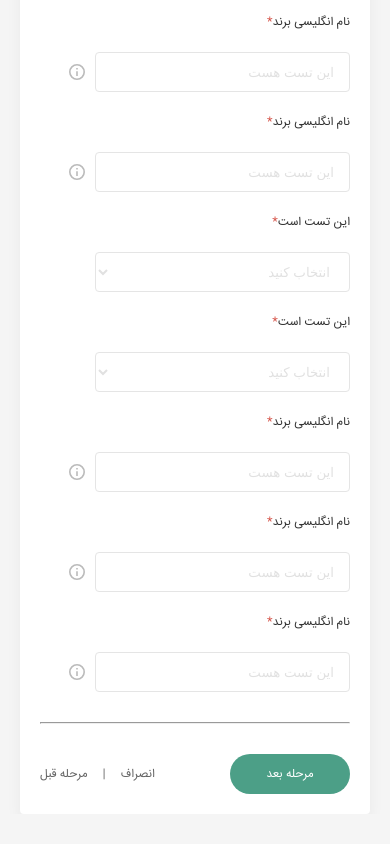
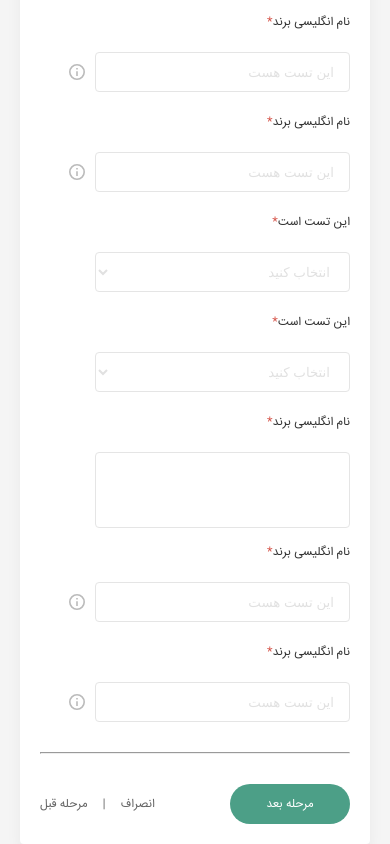
Before and after one commit to Saeed-jlnsi/vandar, a Vue app: page /#/ in a window 390 px wide. Shown: the part 639-1483 px from the top of the page. Before the commit the page ends 1453 px from the top, so only its background shows below. Built offline with nearby package versions, Linux system fonts and the light colour scheme.

Commit message:
Create the CUSTOM-TEXT-AREA component and style it(make it RESPONSIVE too)

```diff
--- /dev/null
+++ b/src/components/CustomTextArea/CustomTextArea.vue
@@ -0,0 +1,36 @@
+<template>
+    <!-- <div :class="$style.customInput">
+        <div v-if="label" for="" :class="$style.label">{{label}}</div>
+        <div v-if="validation" :class="$style.validation">!</div>
+        <div :class="$style.input">
+            <span v-if="icon" :class="$style.icon"></span>
+            <input
+                :name="name"
+                type="text"
+                :placeholder="placeHolder"
+                @input="onInput"
+                :value="value"
+                autocomplete="on">
+        </div>
+    </div> -->
+    <div class="text-area-wrapper">
+        <label for="text-area" class="form-label" >نام انگلیسی برند<span class="star-icon">*</span></label>
+        <textarea name="text-area" id="text-area" class="form-text-area"></textarea>
+    </div>
+</template>
+
+<script>
+
+export default {
+    name: 'CustomTextArea',
+    data () {
+        return {
+
+        }
+    }
+}
+</script>
+
+<style lang="scss">
+    @import './custom-text-area';
+</style>
--- /dev/null
+++ b/src/components/CustomTextArea/custom-text-area.scss
@@ -0,0 +1,49 @@
+.text-area-wrapper {
+    margin-bottom: 10px;
+    display: grid;
+    // FOR NOW!, LATER ASSIGN RELATIVE WIDTH
+    grid-template-columns: 94px 380px 26px;
+    grid-row-gap: 10px;
+    .form-label {
+        color: #333333;
+        line-height: 40px;
+    }
+
+    .form-text-area {
+        max-height: 40px;
+        border: 1px solid #E5E5E5;
+        border-radius: 4px;
+        padding-right: 15px;
+        resize: none;
+    }
+
+    ::placeholder {
+        color: #E1E1E1;
+    }
+
+    img.form-icon {
+        margin: auto 10px auto 0;
+        cursor: pointer;
+    }
+
+    .star-icon {
+        color: #D44D42;
+    }
+}
+
+@media only screen and (max-width: 480px) {
+    .text-area-wrapper {
+        grid-template-columns: 255px !important;
+        grid-template-rows: 40px 70px;
+
+        .form-label {
+            grid-column-start: 1;
+            grid-column-end: 4;
+        }
+
+        .form-text-area {
+            height: 70px;
+            min-height: 70px;
+        }
+    }
+}
--- a/src/views/Home.vue
+++ b/src/views/Home.vue
@@ -20,7 +20,7 @@
           <app-custom-input class="input-component"></app-custom-input>
           <app-custom-select class="select-component"></app-custom-select>
           <app-custom-select class="select-component"></app-custom-select>
-          <app-custom-input class="input-component"></app-custom-input>
+          <app-custom-text-area class="text-area-component"></app-custom-text-area>
           <app-custom-input class="input-component"></app-custom-input>
           <app-custom-input class="input-component"></app-custom-input>
         </form>
@@ -41,6 +41,7 @@ import Header from '@/components/Header/Header';
 import Button from '@/components/Button/Button';
 import CustomInput from '@/components/CustomInput/CustomInput';
 import CustomSelect from '@/components/CustomSelect/CustomSelect';
+import CustomTextArea from '@/components/CustomTextArea/CustomTextArea';
 
 export default {
   name: 'Home',
@@ -53,7 +54,8 @@ export default {
     appButton : Button,
     appCustomInput : CustomInput,
     appHeader : Header,
-    appCustomSelect : CustomSelect
+    appCustomSelect : CustomSelect,
+    appCustomTextArea : CustomTextArea
   }
 
 }
```
